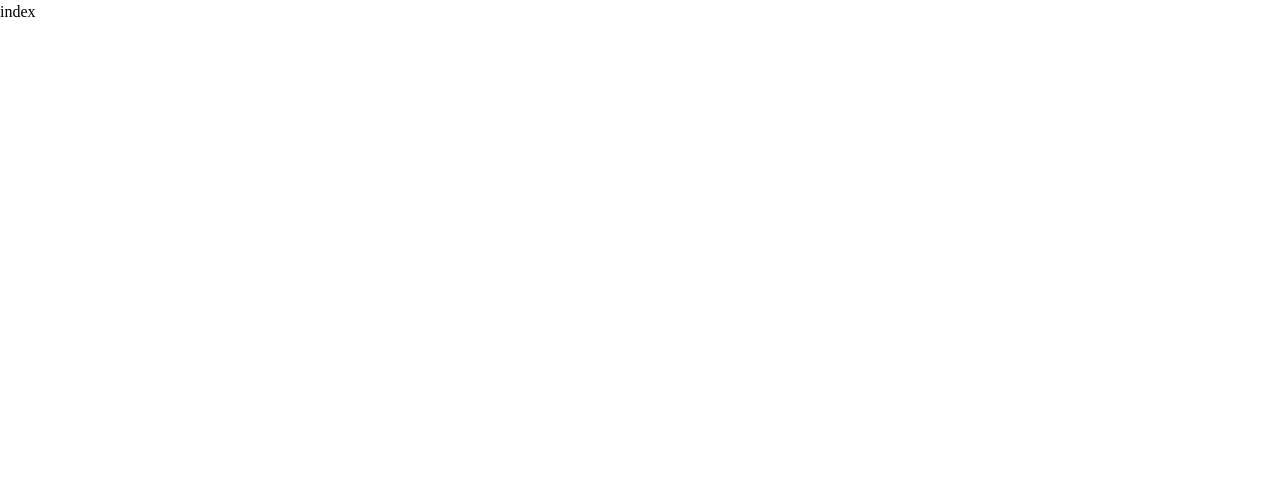
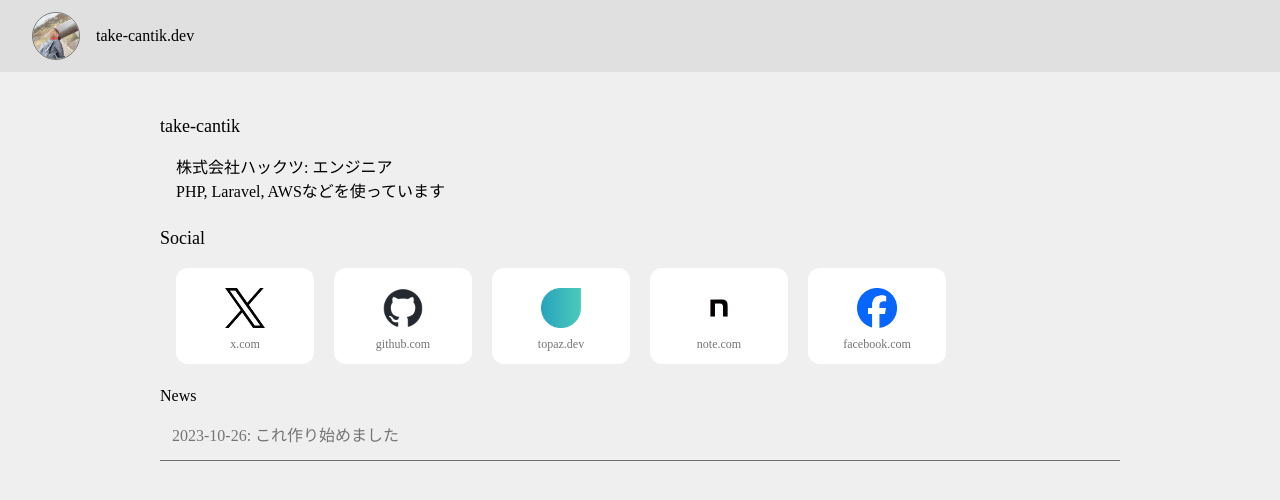
Before and after one commit to take-cantik/take-cantik, a React (Vite) app in the folder client/: page / in a window 1280 px wide. Shown: the top 500 px of the page. Built offline with nearby package versions, Linux system fonts and the light colour scheme.

Commit message:
:sparkles: Add Home page

```diff
--- /dev/null
+++ b/client/src/Home.tsx
@@ -0,0 +1,35 @@
+import { Container } from "./components/Container";
+import { Header } from "./components/Header";
+import { NewsList } from "./components/NewsList";
+import { SocialLink } from "./components/SocialCard";
+import { bio, newsList, socialList } from "./data/home";
+
+function Home() {
+  return (
+    <>
+      <Header>take-cantik.dev</Header>
+      <main className="w-full min-h-screen bg-gray-lighten-2">
+        <Container>
+          <section className="w-full">
+            <h2 className="text-lg mb-4">take-cantik</h2>
+            <p className="w-full px-4 mt-3 whitespace-pre-wrap">{bio}</p>
+          </section>
+          <section className="w-full mt-5">
+            <h2 className="text-lg mb-4">Social</h2>
+            <nav className="w-full grid grid-cols-[repeat(auto-fill,minmax(120px,1fr))] gap-5 justify-items-center px-4">
+              {socialList.map((social) => (
+                <SocialLink social={social} />
+              ))}
+            </nav>
+          </section>
+          <section className="w-full mt-5">
+            <h2>News</h2>
+            <NewsList newsList={newsList} />
+          </section>
+        </Container>
+      </main>
+    </>
+  );
+}
+
+export default Home;
--- a/client/src/main.tsx
+++ b/client/src/main.tsx
@@ -1,11 +1,11 @@
 import React from "react";
 import ReactDOM from "react-dom/client";
-import App from "./App.tsx";
+import Home from "./Home.tsx";
 import "./styles/reset.css";
 import "./styles/global.css";
 
 ReactDOM.createRoot(document.getElementById("root")!).render(
   <React.StrictMode>
-    <App />
+    <Home />
   </React.StrictMode>
 );
```
